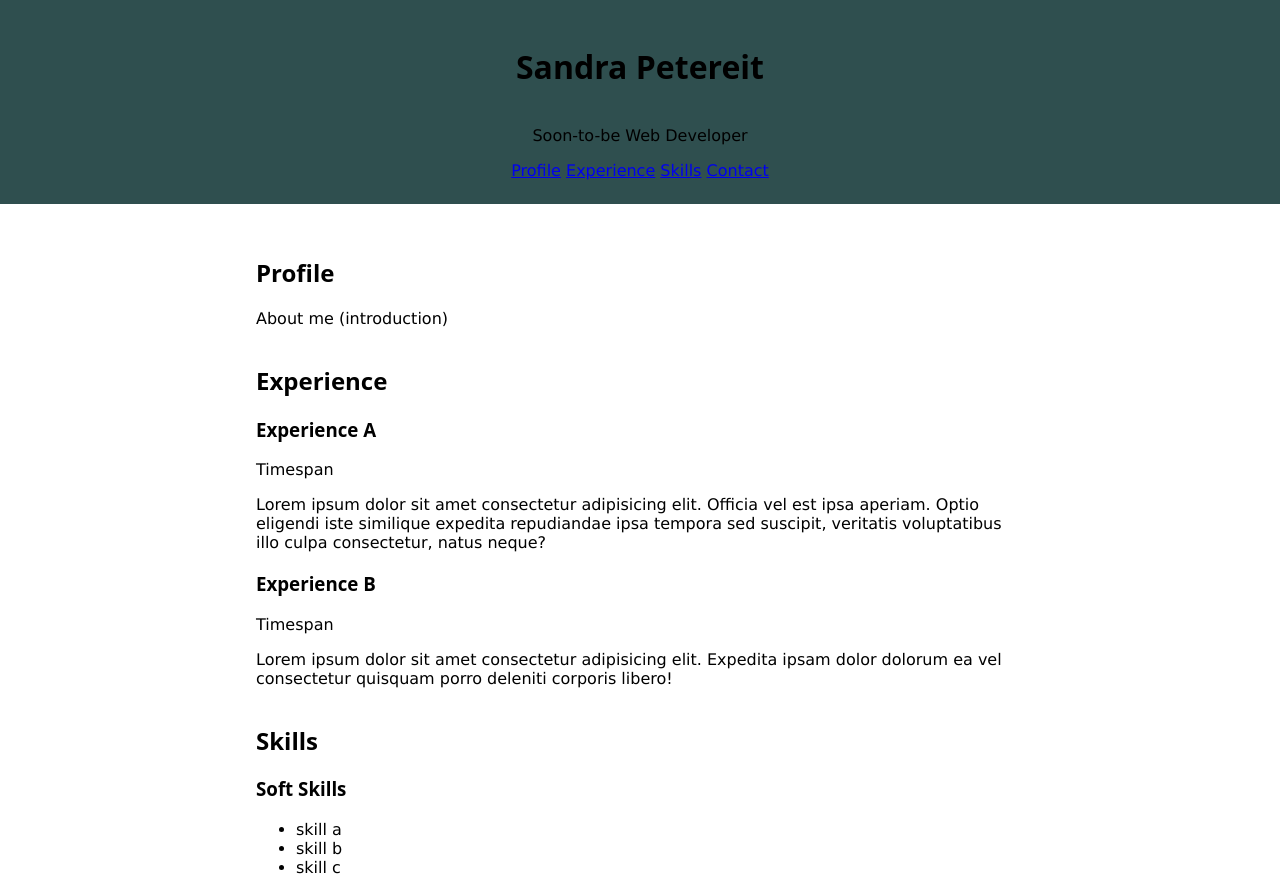
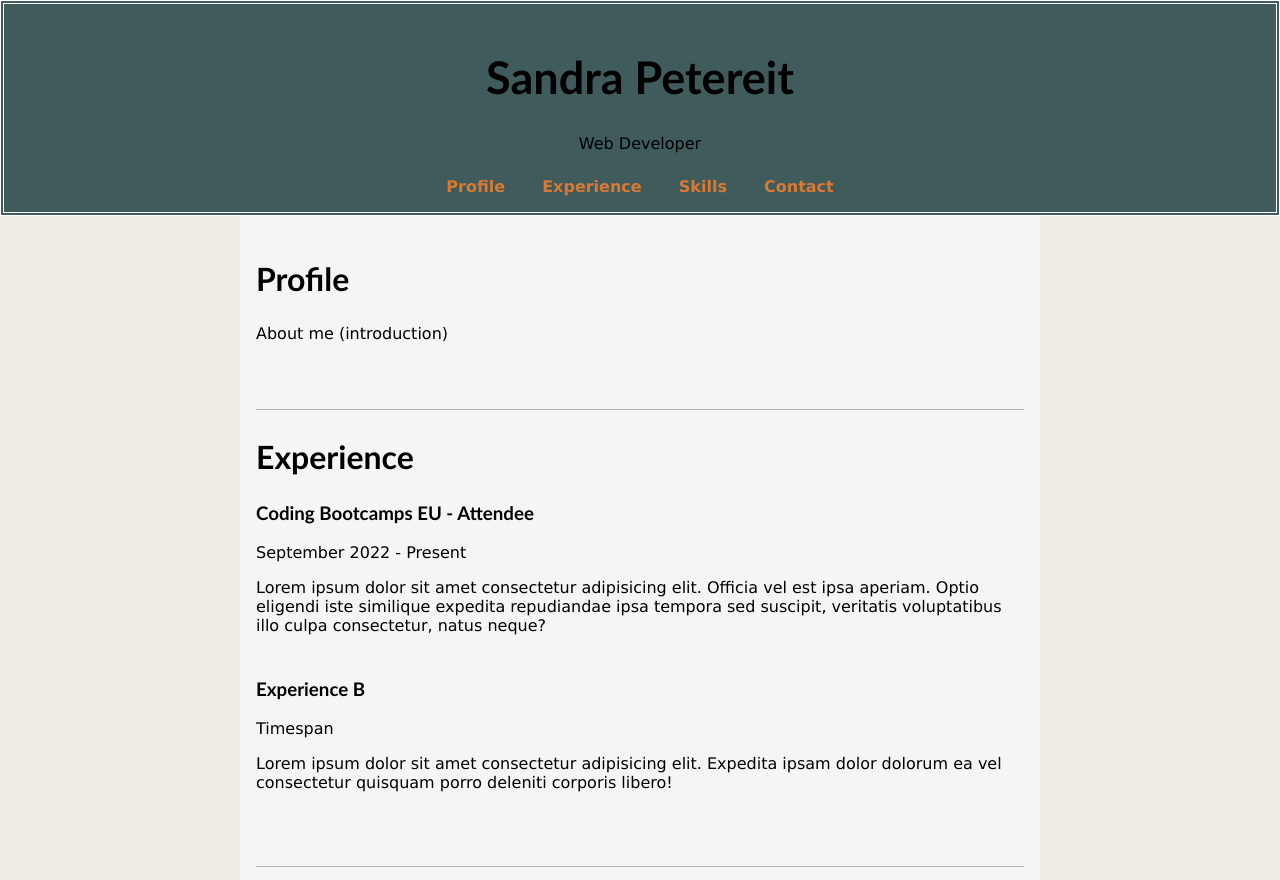
Before and after one commit to Nubiluma/CV, a plain HTML site: page index.html in a window 1280 px wide. Shown: the top 880 px of the page. Drawn offline with Linux system fonts and the light colour scheme.

Commit message:
add more styling

```diff
--- a/index.html
+++ b/index.html
@@ -10,9 +10,9 @@
   </head>
   <body>
     <header class="header">
-      <h1 class="title">Sandra Petereit</h1>
-      <p>Soon-to-be Web Developer</p>
-      <nav>
+      <h1>Sandra Petereit</h1>
+      <p class="subtitle">Web Developer</p>
+      <nav class="nav-header">
         <a href="#profile">Profile</a>
         <a href="#experience">Experience</a>
         <a href="#skills">Skills</a>
@@ -28,8 +28,8 @@
         <h2>Experience</h2>
         <section>
           <header>
-            <h3>Experience A</h3>
-            <p>Timespan</p>
+            <h3>Coding Bootcamps EU - Attendee</h3>
+            <p>September 2022 - Present</p>
           </header>
           <p>
             Lorem ipsum dolor sit amet consectetur adipisicing elit. Officia vel
--- a/style.css
+++ b/style.css
@@ -5,31 +5,74 @@
 
 body {
   margin: 0;
+  background-color: rgb(241, 235, 229);
 }
 
 .main {
   padding: 16px;
   max-width: 800px;
   margin: 0 auto;
+  background-color: whitesmoke;
 }
 
 .header {
-  padding: 24px;
+  padding: 16px 48px;
+  border: 4px double white;
+  font-family: "Trebuchet MS", "Lucida Sans Unicode", "Lucida Grande",
+    "Lucida Sans", Arial, sans-serif;
   text-align: center;
-  background-color: darkslategray;
+  background-color: rgba(47, 79, 79, 0.918);
 }
 
 h1,
 h2,
 h3 {
-  font-family: system-ui, -apple-system, BlinkMacSystemFont, "Segoe UI", Roboto,
-    Oxygen, Ubuntu, Cantarell, "Open Sans", "Helvetica Neue", sans-serif;
+  font-family: "Trebuchet MS", "Lucida Sans Unicode", "Lucida Grande",
+    "Lucida Sans", Arial, sans-serif;
+}
+
+h1 {
+  font-size: 45px;
+}
+
+.subtitle {
+  _border: 2px solid rgb(217, 121, 52);
+}
+
+article {
+  border-top: 1px solid rgb(179, 179, 179);
+  padding-bottom: 50px;
+}
+
+#profile {
+  border-style: hidden;
 }
 
 h2 {
-  padding-top: 16px;
+  font-size: 32px;
 }
 
-.title {
-  padding-bottom: 16px;
+section {
+  padding-bottom: 8px;
 }
+
+.nav-header {
+  padding-top: 8px;
+}
+
+.nav-header a {
+  padding-inline: 16px;
+  color: rgb(217, 121, 52);
+  text-decoration: none;
+  _font-family: system-ui, sans-serif;
+  font-weight: bold;
+}
+
+.nav-header a:hover {
+  border: 1px solid rgb(217, 121, 52);
+}
+
+.nav-header a:active {
+  border: 1px solid rgb(217, 121, 52);
+  color: white;
+}
```
